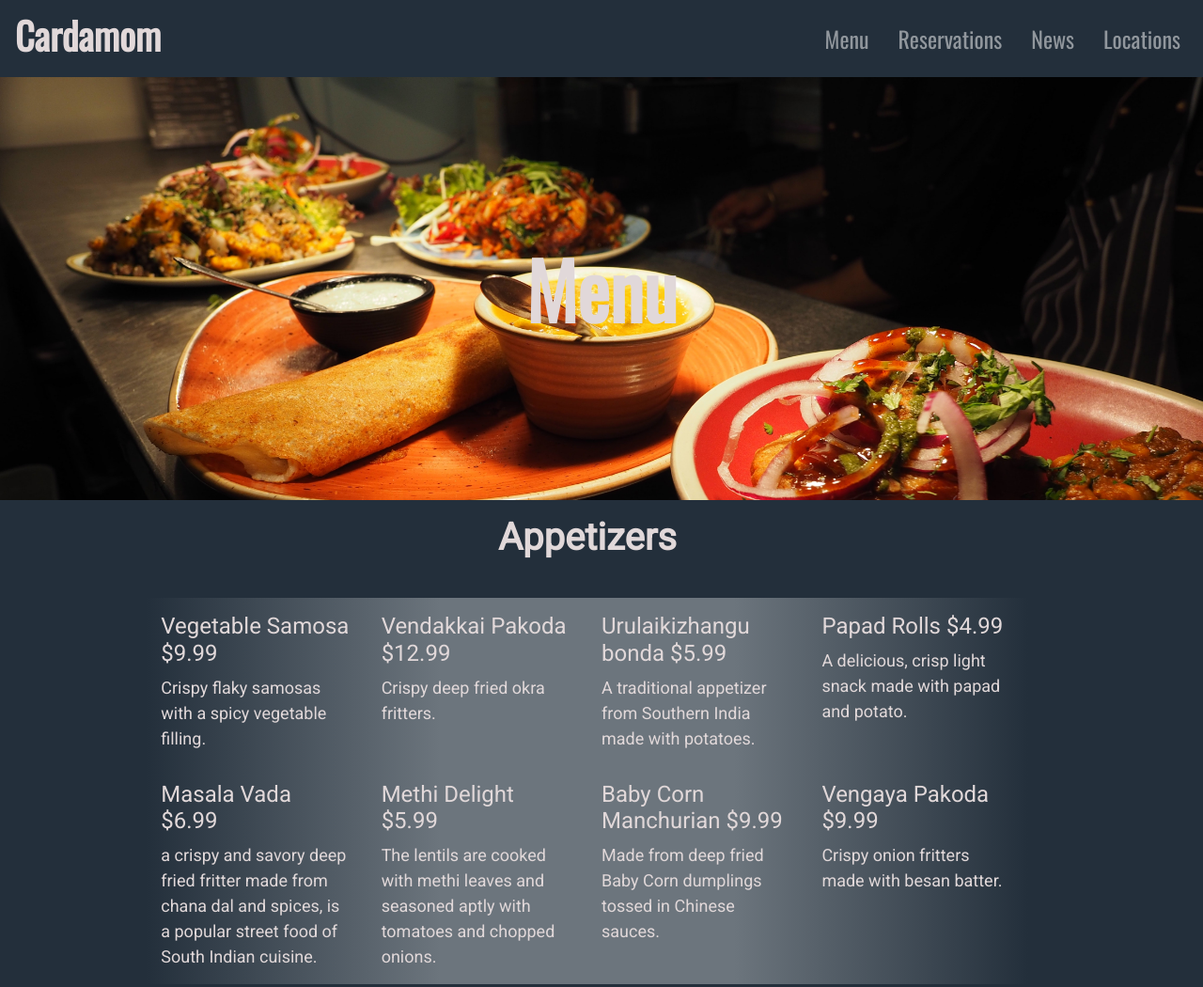
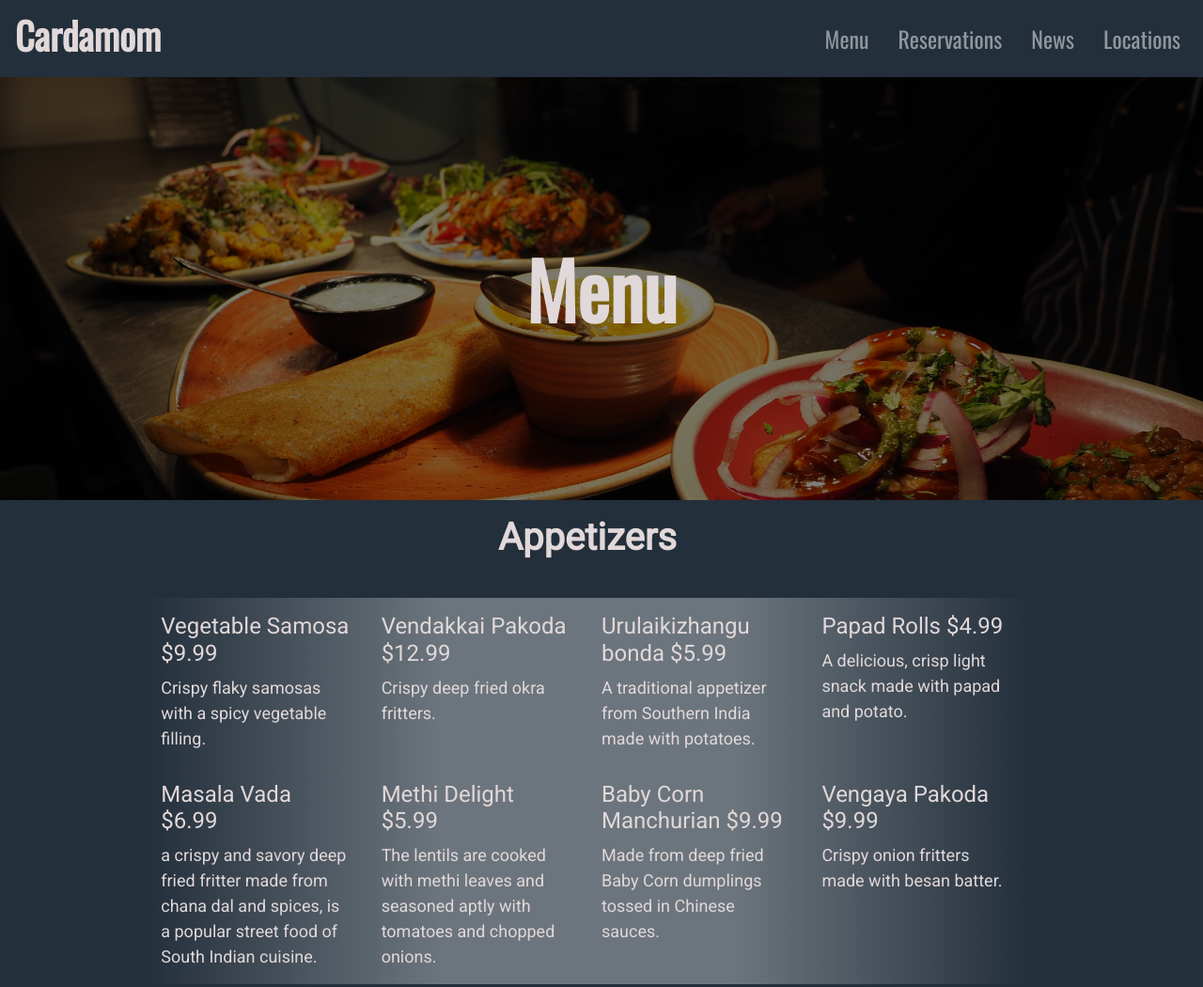
Before and after one commit to ClassicSax/Restaurant-Design, a plain HTML site: page menu.html in a window 1280 px wide. Shown: the top 1050 px of the page at 94% size. Drawn offline with nearby package versions, Linux system fonts and the light colour scheme.

Commit message:
Picture changes

```diff
--- a/css/styles.css
+++ b/css/styles.css
@@ -61,6 +61,7 @@ align-self: center;
   background-size: cover;
   background-repeat: no-repeat;
   height: 450px;
+  box-shadow: 0 0 0 1000px inset rgba(0,0,0,0.5);
 }
 .menu-header h1{
   font-size: 82px;
```
